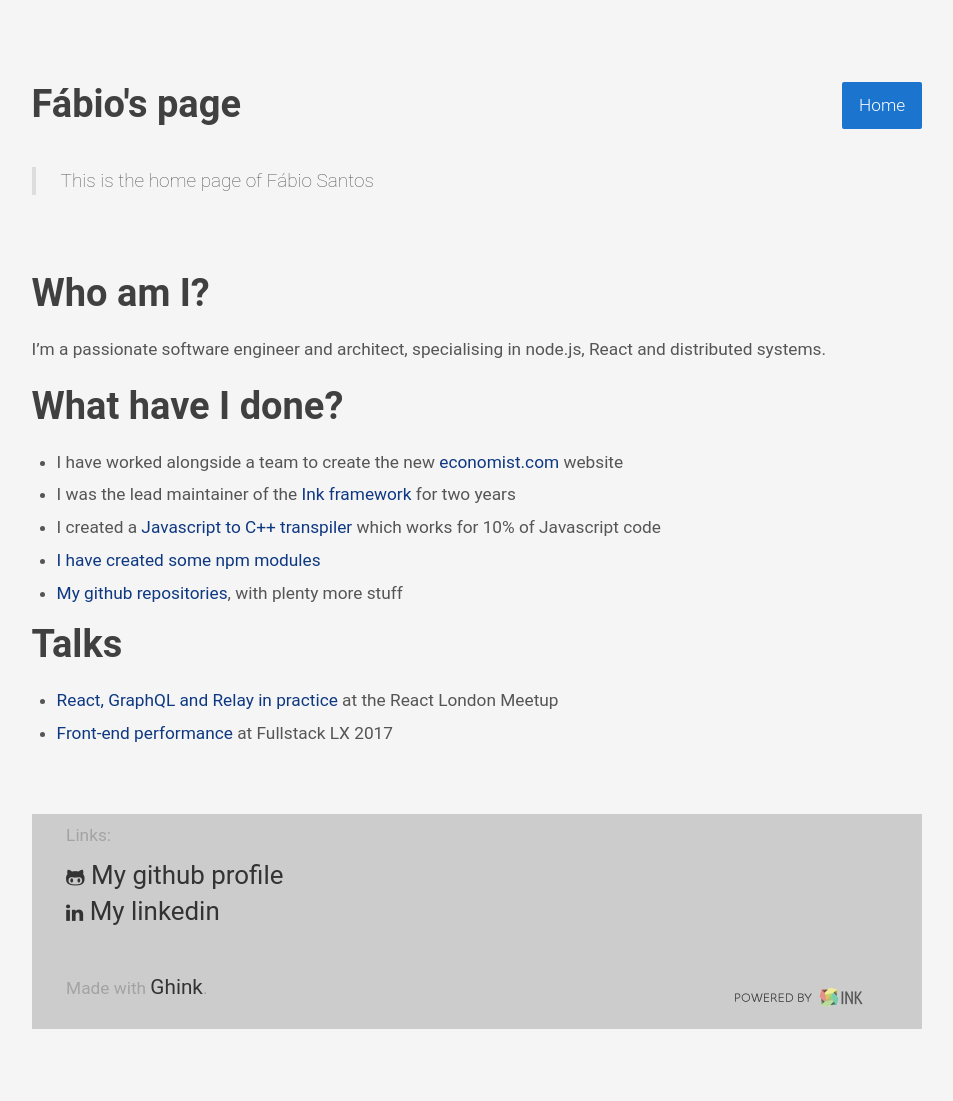
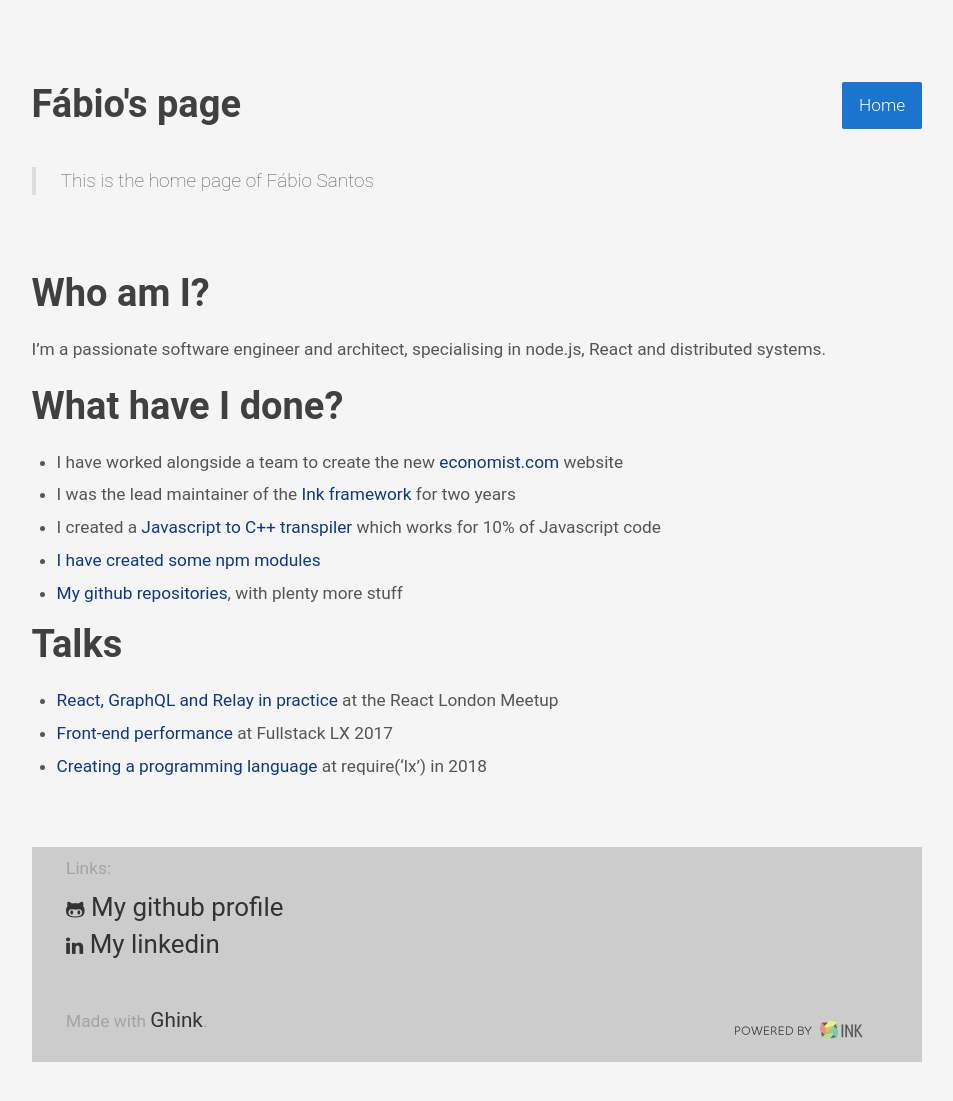
Before and after one commit to fabiosantoscode/fabiosantoscode.github.io, a Jekyll site: the page built from index.md, in a window 1280 px wide, cut to the strip 536-1667 px from the top of the page. Shown: the top 1101 px of the strip, without its empty margins (163-1116 px from the left). Built offline with Jekyll 4.4.1, drawn with Linux system fonts in a browser that asks for light colours; some web fonts are replaced.

Commit message:
add the 'create a programming language' talk

```diff
--- a/index.md
+++ b/index.md
@@ -25,3 +25,4 @@
 
  * [React, GraphQL and Relay in practice](https://youtu.be/HrECWxWVcEI?t=58m16s) at the React London Meetup
  * [Front-end performance](https://www.youtube.com/watch?v=fgUnjlwTzB4) at Fullstack LX 2017
+ * [Creating a programming language](https://www.youtube.com/watch?v=rUVyBh_4Zn0) at require('lx') in 2018
```
